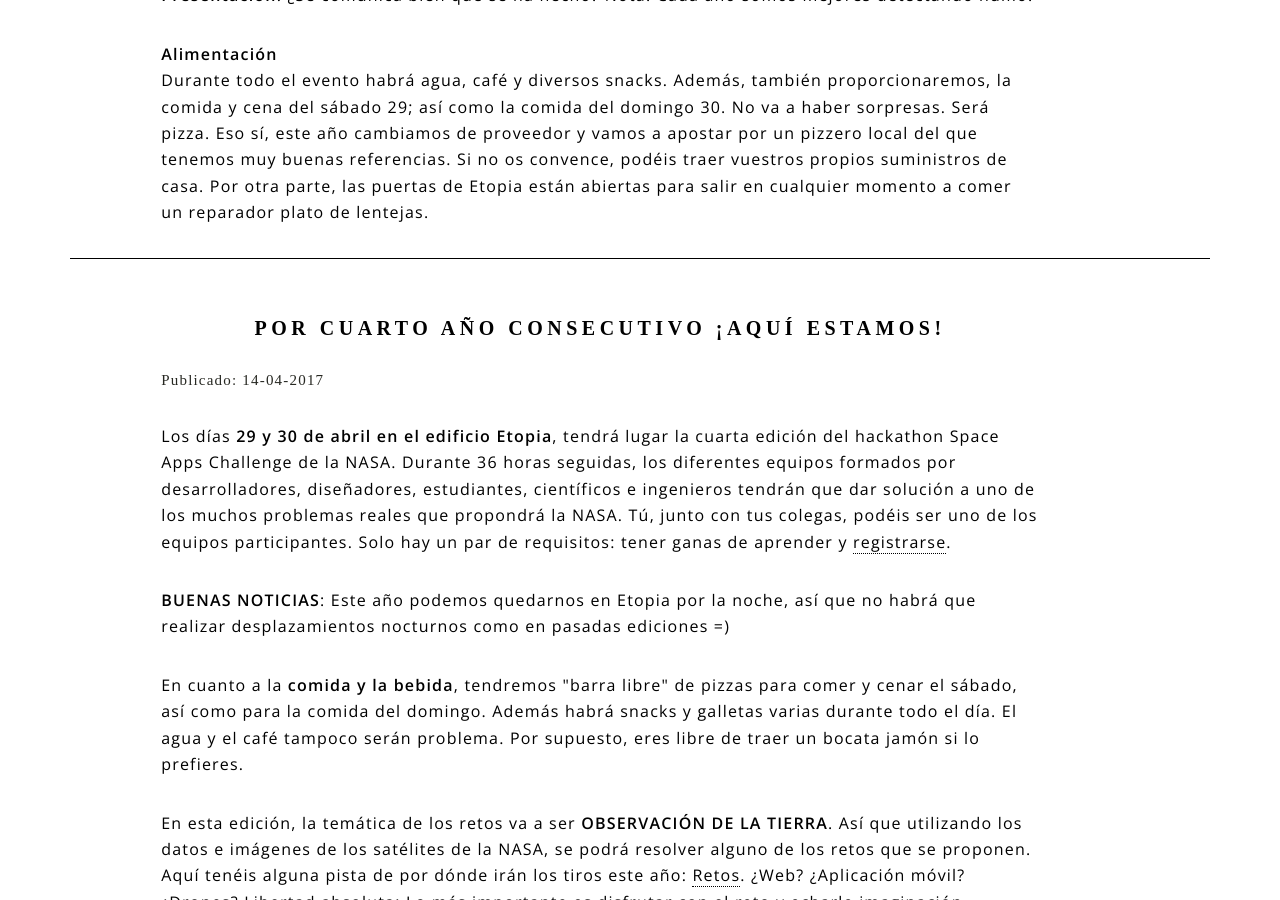
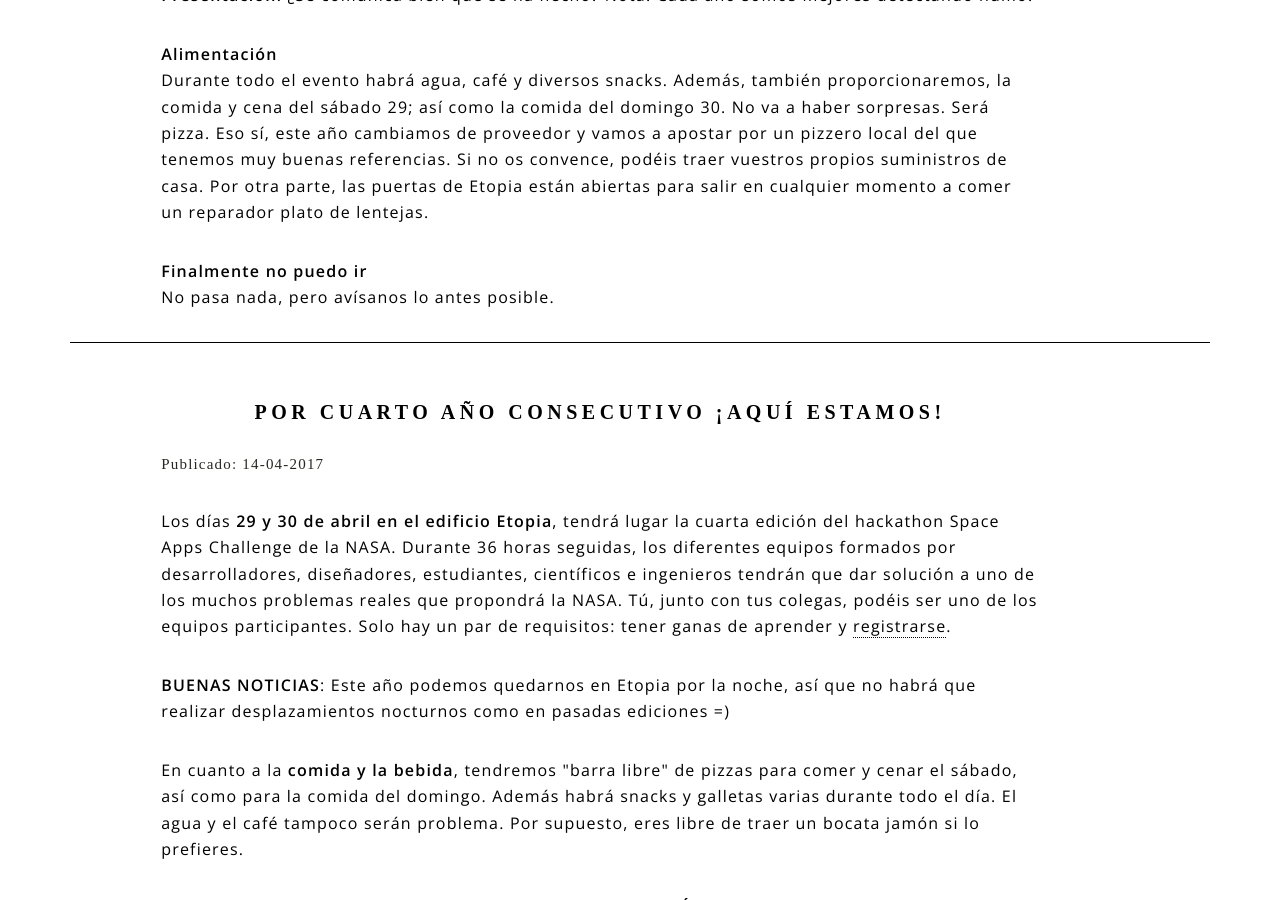
Before and after one commit to spaceappszgz/spaceappszgz.github.io, a Jekyll site: the page built from blog.html, in a window 1280 px wide and 900 px high, scrolled down 1413 px. Built offline with Jekyll 4.4.1, drawn with Linux system fonts in a browser that asks for light colours; some web fonts are replaced.

Commit message:
more info added

```diff
--- a/_posts/2017-04-23-faq-space-apps-zaragoza-2017 copia.html
+++ b/_posts/2017-04-23-faq-space-apps-zaragoza-2017 copia.html
@@ -41,3 +41,6 @@ Además, los patrocinadores locales se guardan el derecho a proporcionar un prem
 Durante todo el evento habrá agua, café y diversos snacks. Además, también proporcionaremos, la comida y cena del sábado 29; así como la comida del domingo 30. No va a haber sorpresas. Será pizza. Eso sí, este año cambiamos de proveedor y vamos a apostar por un pizzero local del que tenemos muy buenas referencias.
 Si no os convence, podéis traer vuestros propios suministros de casa. Por otra parte, las puertas de Etopia están abiertas para salir en cualquier momento a comer un reparador plato de lentejas.
 </p>
+<p><b>Finalmente no puedo ir</b><br>
+No pasa nada, pero avísanos lo antes posible.
+</p>
```
